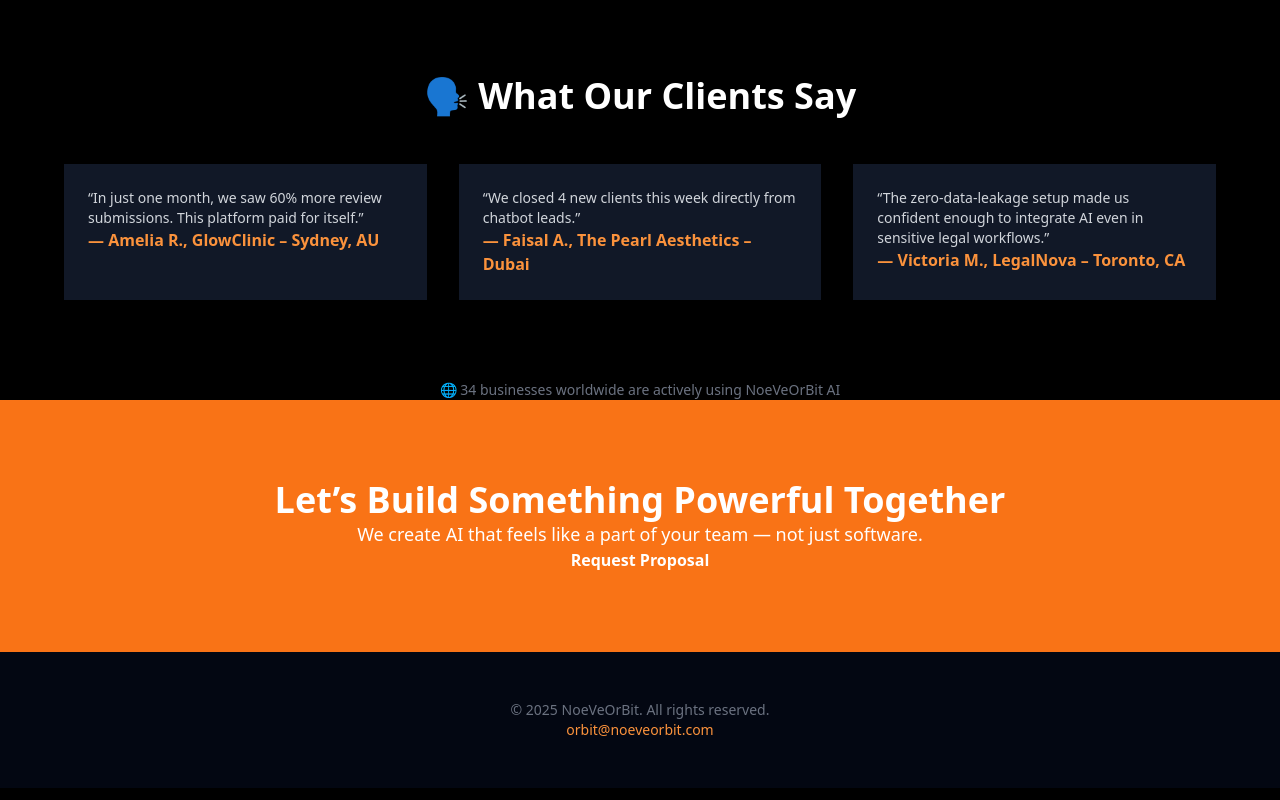
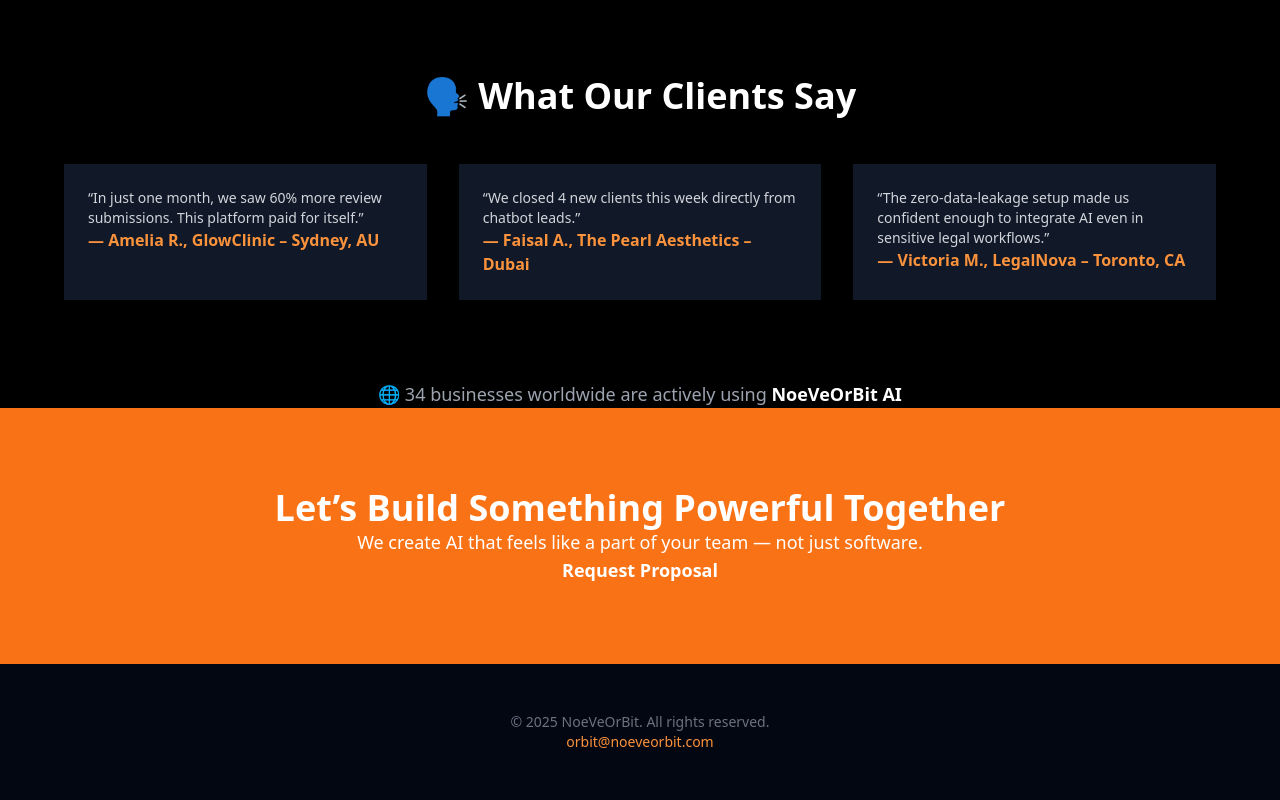
Before and after one commit to oistlouo/atladmate-site, a website: page index.html in a window 1280 px wide. Shown: the part 1694-2494 px from the top of the page. Drawn offline with nearby package versions, Linux system fonts and the light colour scheme.

```diff
--- a/index.html
+++ b/index.html
@@ -90,15 +90,15 @@
     </section>
 
     <!-- Live Users Banner -->
-    <section class="bg-black py-8 px-6 text-center text-sm text-gray-500">
-      <p class="animate-pulse">🌐 34 businesses worldwide are actively using NoeVeOrBit AI</p>
+    <section class="bg-black py-8 px-6 text-center">
+      <p class="text-lg text-gray-400 font-medium">🌐 34 businesses worldwide are actively using <span class="text-white font-bold">NoeVeOrBit AI</span></p>
     </section>
 
     <!-- CTA Section -->
     <section class="bg-orange-500 py-20 px-6 text-center text-white" data-aos="fade-up">
       <h2 class="text-4xl font-bold mb-4">Let’s Build Something Powerful Together</h2>
       <p class="text-lg mb-8">We create AI that feels like a part of your team — not just software.</p>
-      <a href="/request.html" class="bg-white text-black px-8 py-4 rounded font-semibold hover:bg-gray-200 transition">Request Proposal</a>
+      <a href="/request.html" class="bg-white text-black px-10 py-5 rounded-lg font-bold hover:bg-gray-200 transition text-lg">Request Proposal</a>
     </section>
 
     <!-- Footer -->
```
